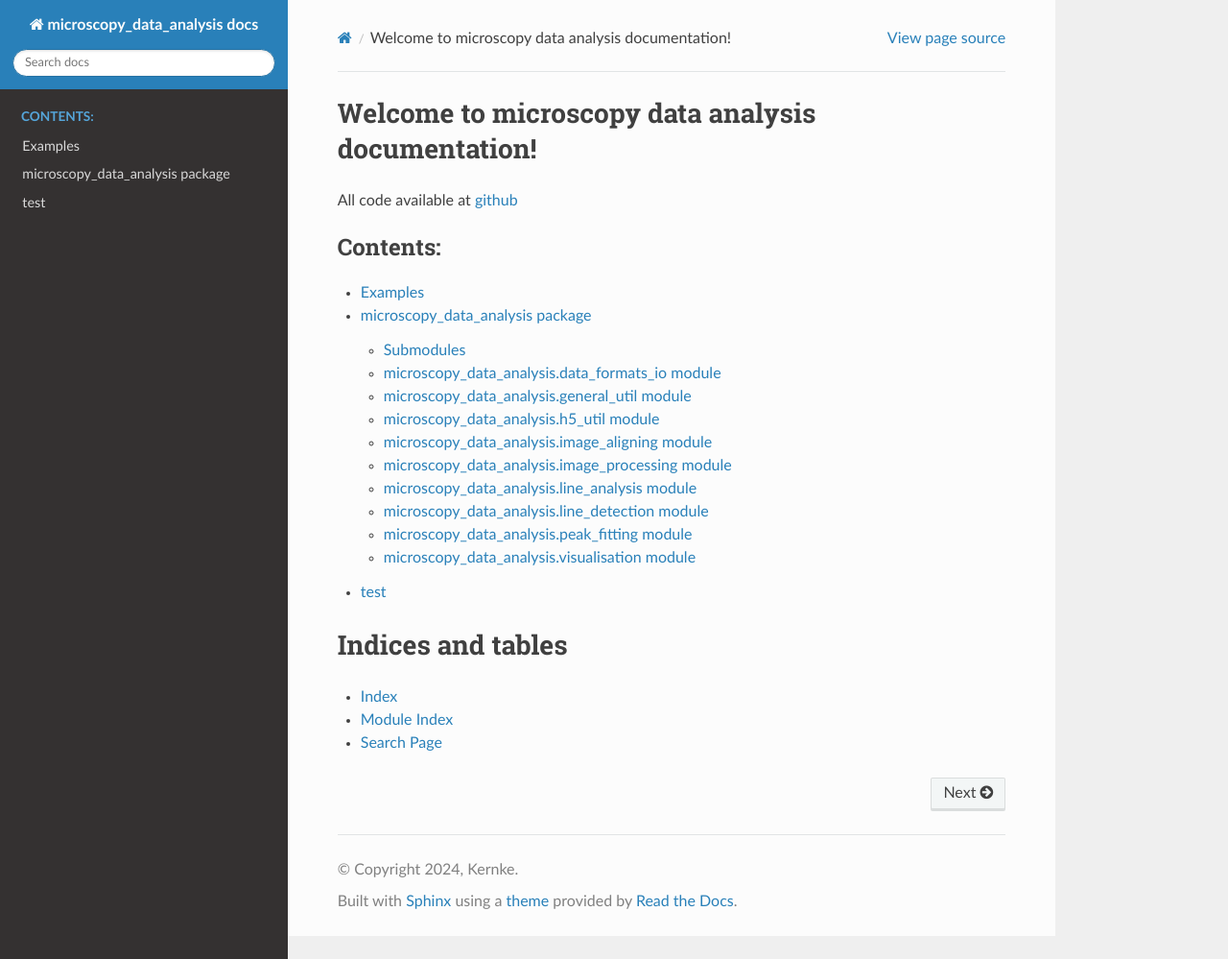
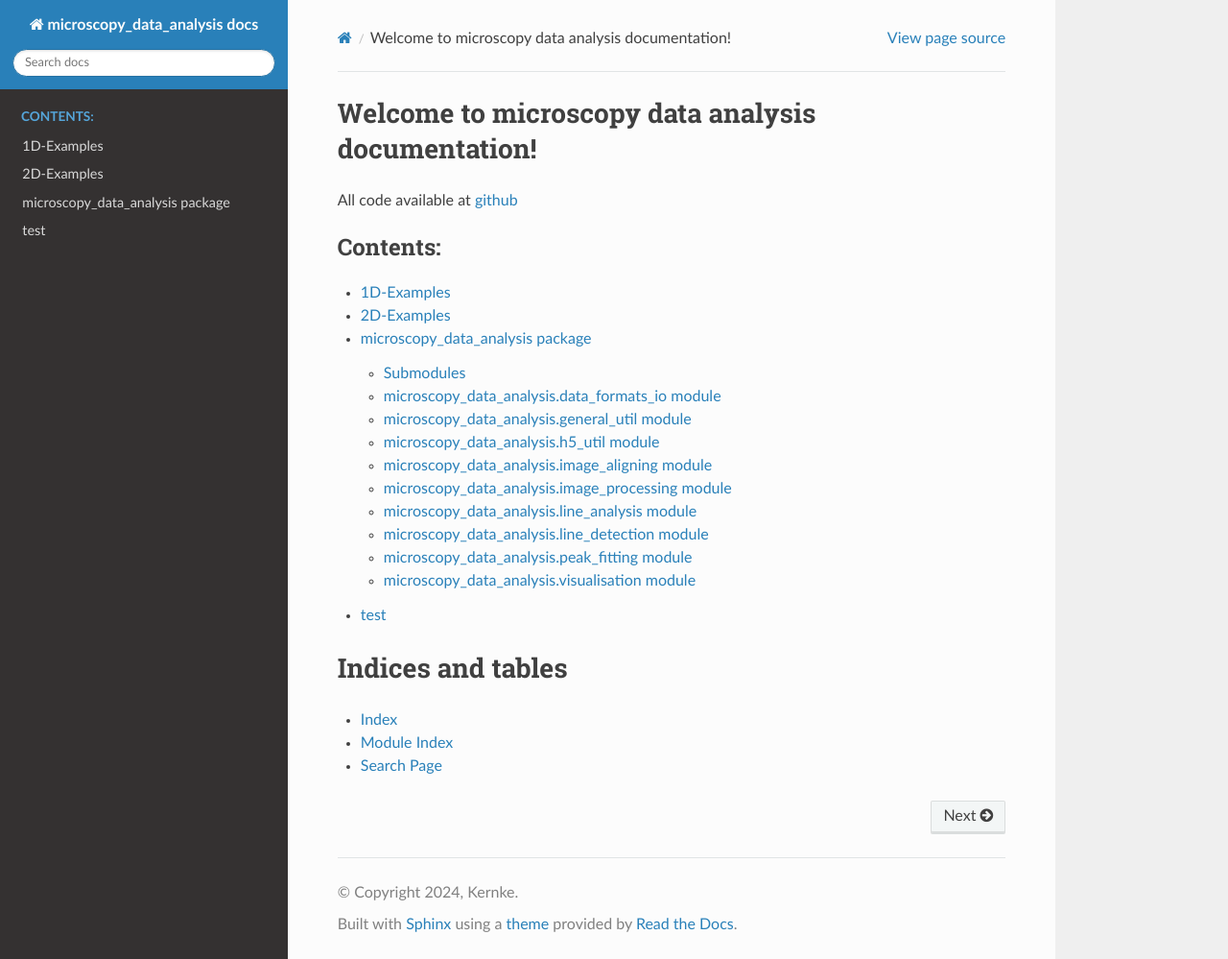
Before and after one commit to kernke/microscopy_data_analysis, a Sphinx documentation site: the page built from docs/index.rst, in a window 1280 px wide and 999 px high. Shown: the whole window at 96% size. Built offline with Sphinx 7.4.7 and the Read the Docs theme 2.0.0, drawn with Linux system fonts in a browser that asks for light colours.

Commit message:
fixed some doc-building error

```diff
--- /dev/null
+++ b/docs/1D_examples.rst
@@ -0,0 +1,6 @@
+1D-Examples
+===========
+
+.. nbgallery::
+   1D_examples/stitch_overlap
+   1D_examples/peak_fit
--- /dev/null
+++ b/docs/2D_examples.rst
@@ -0,0 +1,5 @@
+2D-Examples
+===========
+
+.. nbgallery::
+	 2D_examples/grid_stitching
--- a/docs/examples.rst
+++ /dev/null
@@ -1,6 +0,0 @@
-Examples
-========
-
-.. nbgallery::
-   1D_examples/stitch_overlap
-   1D_examples/peak_fit
--- a/docs/index.rst
+++ b/docs/index.rst
@@ -12,7 +12,8 @@ All code available at `github <https://github.com/kernke/microscopy_data_analysi
    :maxdepth: 2
    :caption: Contents:
 
-   examples
+   1D_examples
+   2D_examples
    microscopy_data_analysis
    test
 
```
